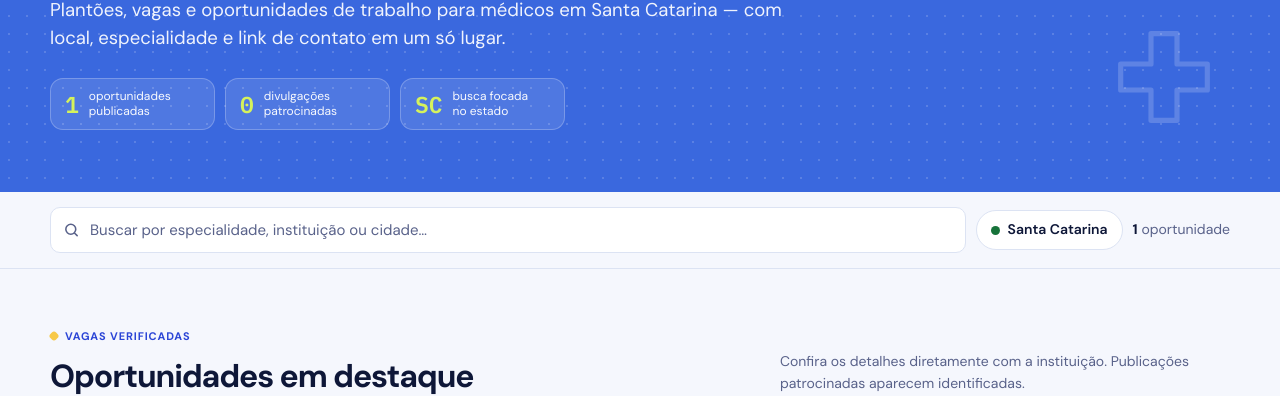
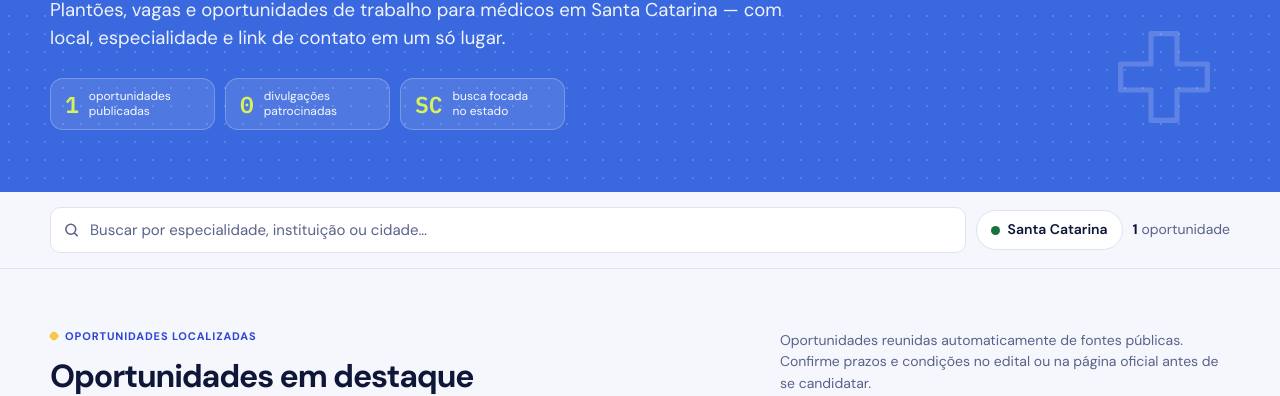
Before and after one commit to yarisdd/handoff-vagas, a plain HTML site: page oportunidades-medicas.html in a window 1280 px wide. Shown: the part 411-807 px from the top of the page. Drawn offline with Linux system fonts and the light colour scheme.

Commit message:
Atualiza transparencia da pagina de vagas medicas

```diff
--- a/oportunidades-medicas.html
+++ b/oportunidades-medicas.html
@@ -27,7 +27,7 @@
 <main>
   <section class="hero"><svg class="cross" viewBox="0 0 48 48" aria-hidden="true"><path d="M18 4h12v14h14v12H30v14H18V30H4V18h14z" fill="none" stroke="currentColor" stroke-width="2.4" stroke-linejoin="round"/></svg><div class="wrap"><div class="hero-content"><div class="crumb"><b>Handoff</b><span>Carreiras médicas</span></div><p class="eyebrow"><i></i> Oportunidades em Santa Catarina</p><h1>Seu próximo passo na medicina está em <span class="hl">SC</span></h1><p class="intro">Plantões, vagas e oportunidades de trabalho para médicos em Santa Catarina — com local, especialidade e link de contato em um só lugar.</p><div class="hero-stats"><div class="stat"><b id="stat-total">0</b><span>oportunidades<br>publicadas</span></div><div class="stat"><b id="stat-sponsored">0</b><span>divulgações<br>patrocinadas</span></div><div class="stat"><b>SC</b><span>busca focada<br>no estado</span></div></div></div></div></section>
   <section class="filters" aria-label="Busca de oportunidades"><div class="wrap"><label class="search" for="search"><svg viewBox="0 0 24 24" aria-hidden="true"><circle cx="11" cy="11" r="7" fill="none" stroke="currentColor" stroke-width="2.2"/><path d="m20 20-3.5-3.5" fill="none" stroke="currentColor" stroke-width="2.2" stroke-linecap="round"/></svg><input id="search" type="search" placeholder="Buscar por especialidade, instituição ou cidade…" autocomplete="off"></label><span class="state-chip"><i></i> Santa Catarina</span><p class="count" id="count" aria-live="polite"><b>0</b> oportunidades</p></div></section>
-  <section class="jobs-section"><div class="wrap"><div class="section-head"><div><span class="label"><i></i> Vagas verificadas</span><h2>Oportunidades em destaque</h2></div><p>Confira os detalhes diretamente com a instituição. Publicações patrocinadas aparecem identificadas.</p></div><div class="grid" id="jobs" aria-label="Vagas médicas em Santa Catarina" aria-live="polite"></div></div></section>
+  <section class="jobs-section"><div class="wrap"><div class="section-head"><div><span class="label"><i></i> Oportunidades localizadas</span><h2>Oportunidades em destaque</h2></div><p>Oportunidades reunidas automaticamente de fontes públicas. Confirme prazos e condições no edital ou na página oficial antes de se candidatar.</p></div><div class="grid" id="jobs" aria-label="Vagas médicas em Santa Catarina" aria-live="polite"></div></div></section>
   <section class="cta-band"><div class="wrap"><div class="cta-box"><svg class="cta-cross" viewBox="0 0 48 48" aria-hidden="true"><path d="M18 4h12v14h14v12H30v14H18V30H4V18h14z" fill="none" stroke="currentColor" stroke-width="2.4" stroke-linejoin="round"/></svg><div class="cta-copy"><h2>Está contratando médicos em SC?</h2><p>Divulgue sua oportunidade para a comunidade do Handoff. Consulte nossos formatos de divulgação patrocinada, sempre identificados com transparência.</p></div><a class="btn-sun" href="https://www.instagram.com/handoff.med/" target="_blank" rel="noopener noreferrer">Falar sobre divulgação <svg viewBox="0 0 24 24" aria-hidden="true"><path d="M7 17 17 7M9 7h8v8" fill="none" stroke="currentColor" stroke-width="2" stroke-linecap="round" stroke-linejoin="round"/></svg></a></div></div></section>
 </main>
 <footer><div class="wrap"><span>Handoff · oportunidades médicas em Santa Catarina</span><nav class="foot-links" aria-label="Links do Handoff"><a href="index.html#inicio">Início</a><a href="index.html#vagas">Buscador Handoff</a><a href="https://www.instagram.com/handoff.med/" target="_blank" rel="noopener noreferrer">@handoff.med</a></nav></div></footer>
```
